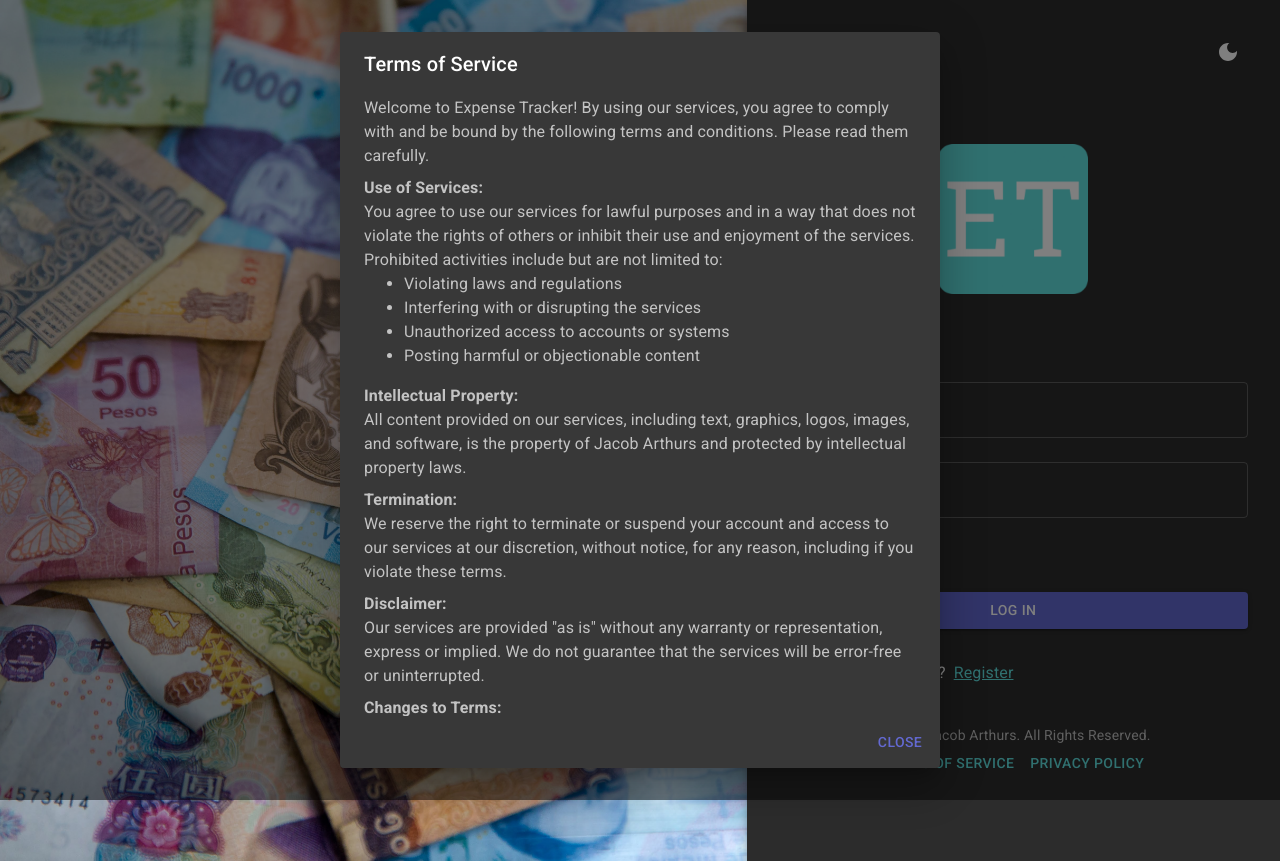
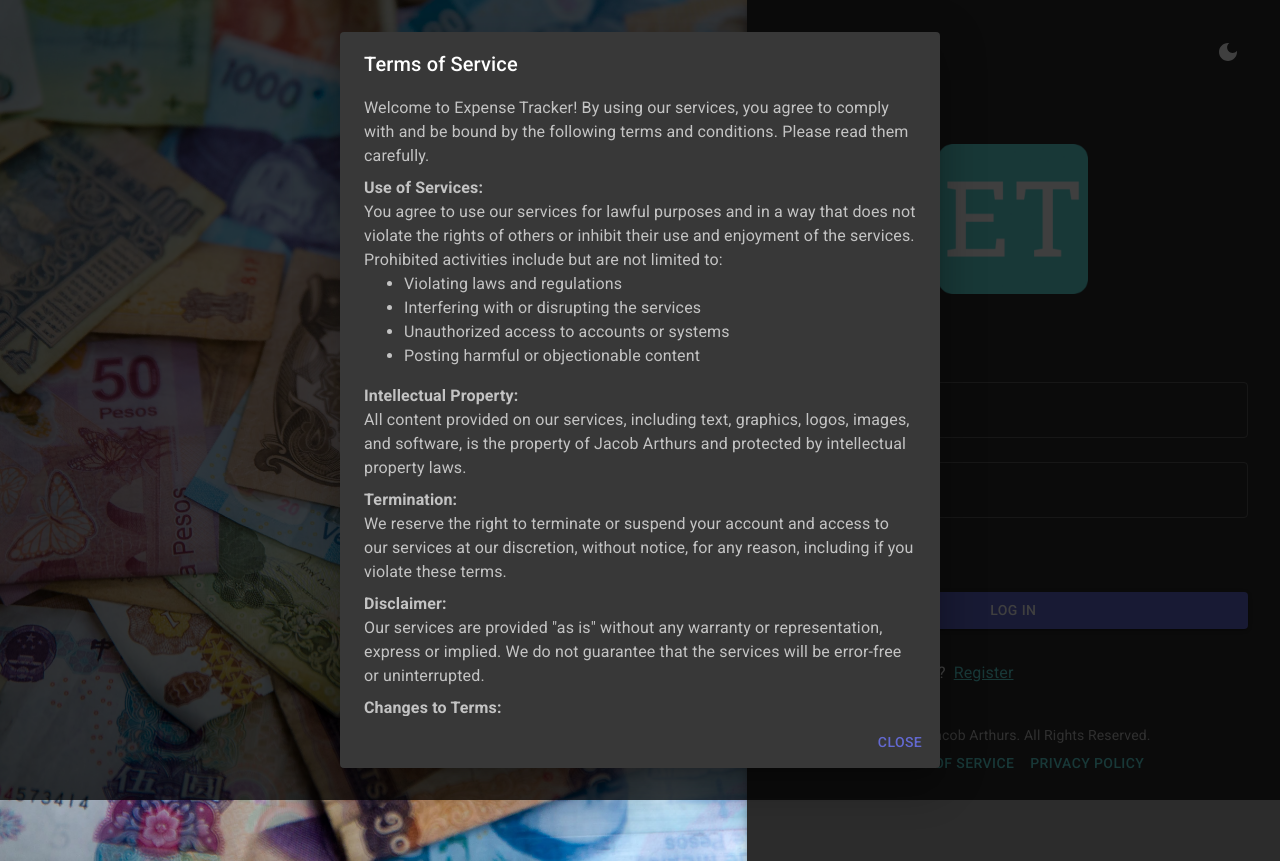
Before and after one commit to JacobArthurs/expense-tracker-frontend, a React (Vite) app: page /login in a window 1280 px wide. Both pictures are taken after a click on the button "TERMS OF SERVICE". Built offline with nearby package versions, Linux system fonts and the light colour scheme.

Commit message:
Add backdrop to footer

```diff
--- a/src/components/FooterComponent.jsx
+++ b/src/components/FooterComponent.jsx
@@ -4,6 +4,7 @@
 import Button from '@mui/material/Button';
 import { TermsDialogComponent } from './TermsDialogComponent';
 import { PrivacyDialogComponent } from './PrivacyDialogComponent';
+import { Backdrop } from '@mui/material';
 
 export const FooterComponent = () => {
     const [openTermsDialog, setOpenTermsDialog] = React.useState(false);
@@ -45,6 +46,12 @@
             </Button>
             <TermsDialogComponent open={openTermsDialog} onClose={handleCloseTermsDialog} />
             <PrivacyDialogComponent open={openPrivacyDialog} onClose={handleClosePrivacyDialog} />
+
+            <Backdrop
+              sx={{ color: '#fff', zIndex: (theme) => theme.zIndex.drawer + 1 }}
+              open={openTermsDialog || openPrivacyDialog}
+            >
+            </Backdrop>
         </Box>
     );
 };
```
